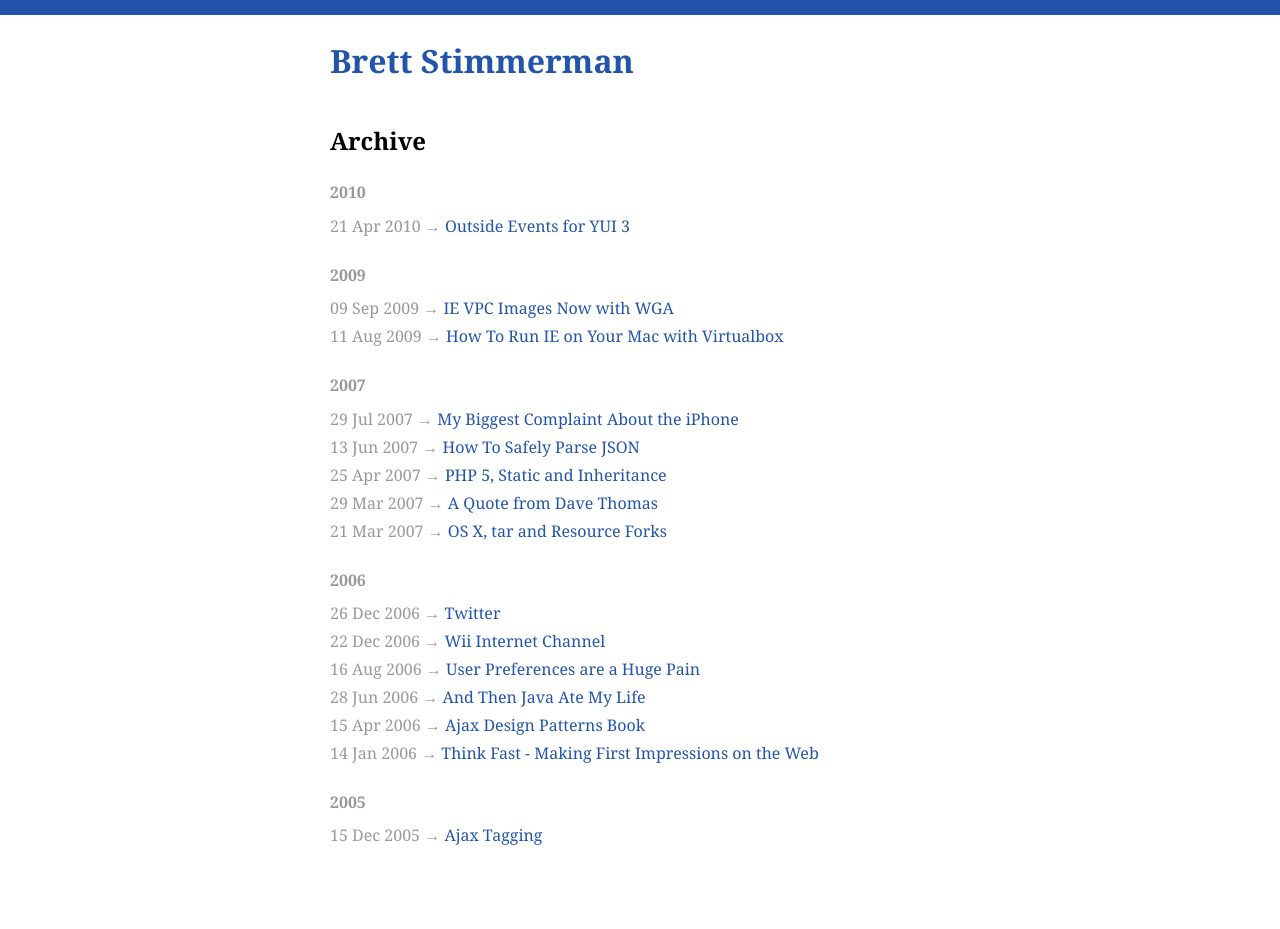
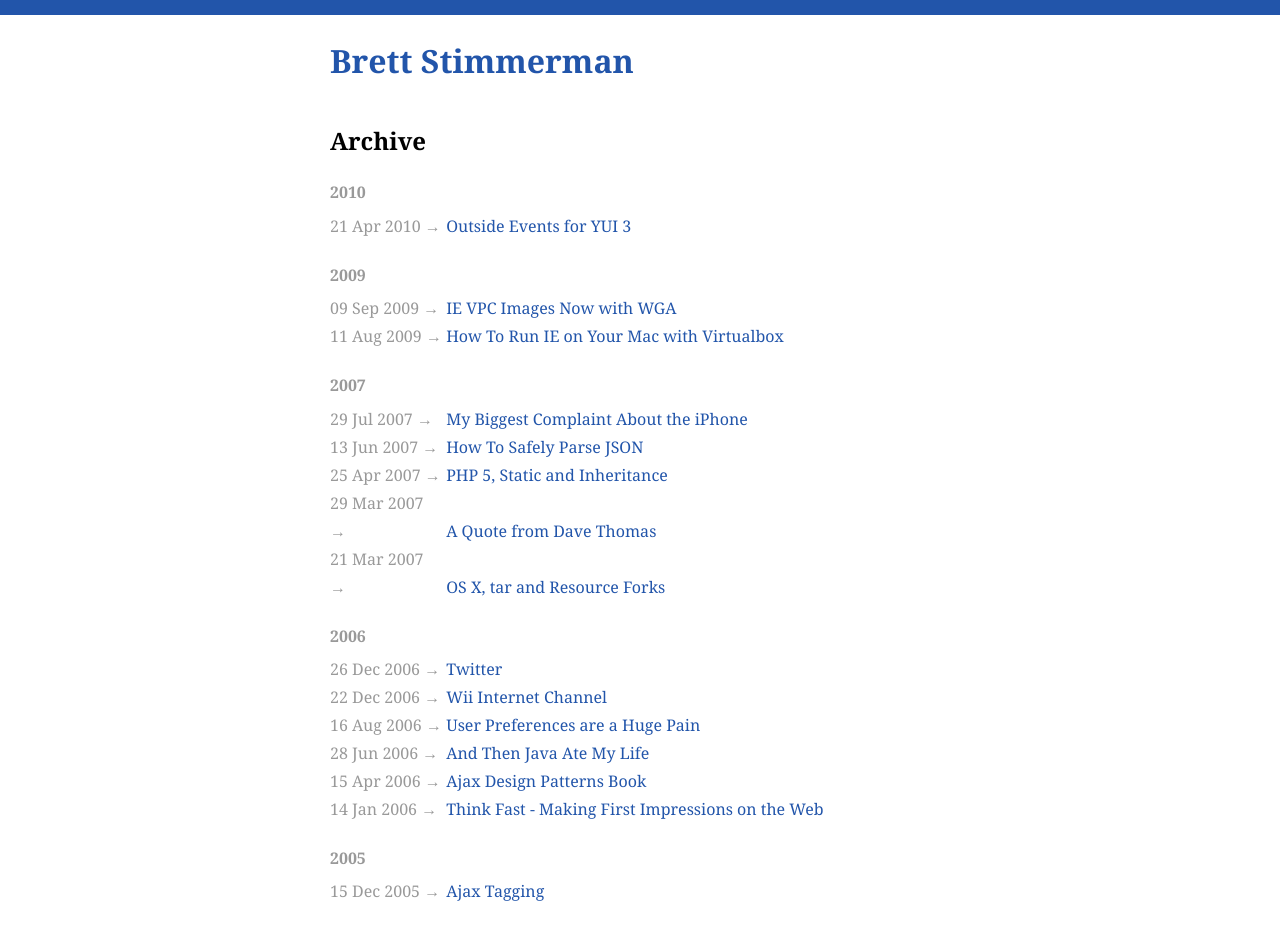
Before and after one commit to brettstimmerman/brettstimmerman.github.com, a Jekyll site: the page built from archive.html, in a window 1280 px wide. Built offline with Jekyll 4.4.1, drawn with Linux system fonts in a browser that asks for light colours.

Commit message:
Move &rarr; decoration into CSS content

```diff
--- a/archive.html
+++ b/archive.html
@@ -20,7 +20,7 @@ layout: post
   {% endif %}
 
   <li>
-    <span class="meta">{{ post.date  | date_to_string }} &rarr; </span>
+    <span class="meta">{{ post.date  | date_to_string }}</span>
     <a href="{{ post.url }}">{{ post.title }}</a>
   </li>
 {% endfor %}
--- a/css/screen.css
+++ b/css/screen.css
@@ -68,6 +68,7 @@ p code {
   color: #999;
   font-family: georgia, "times new roman", times, serif;
 }
+.meta + p { margin-top: 0 }
 
 .year {
   color: #999;
@@ -78,19 +79,29 @@ p code {
   color: #999;
   list-style: none;
 }
-.posts li { line-height: 1.75; }
 .posts a {
   display: inline-block;
   min-width: 20em;
+}
+.posts li {
+  line-height: 1.75;
+  margin: 0;
+}
+.posts .meta {
+  display: inline-block;
+  width: 7em;
+  margin: 0;
+}
+.posts .meta::after {
+  content: ' \2192';
 }
 
 .post .title {
   font-size: 24px;
   margin-bottom: 0;
 }
-.post .meta {
-  font-size: 16px;
-  margin: 1em 0 1.5em;
+.post > .meta {
+  margin: 1em 0 0.5em;
 }
 .post img {
   border: 1px solid #999;
```
